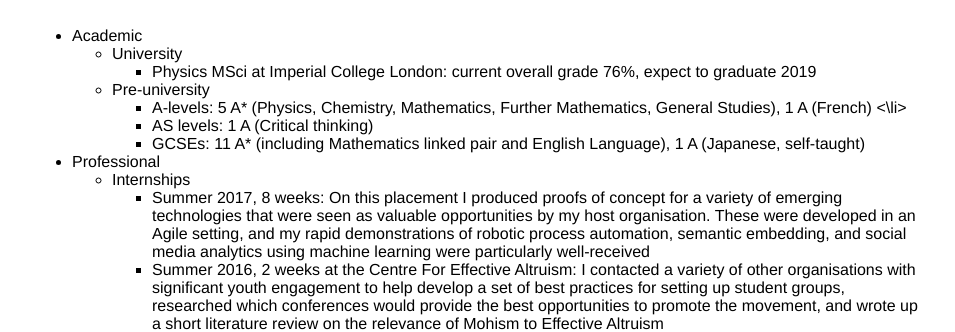
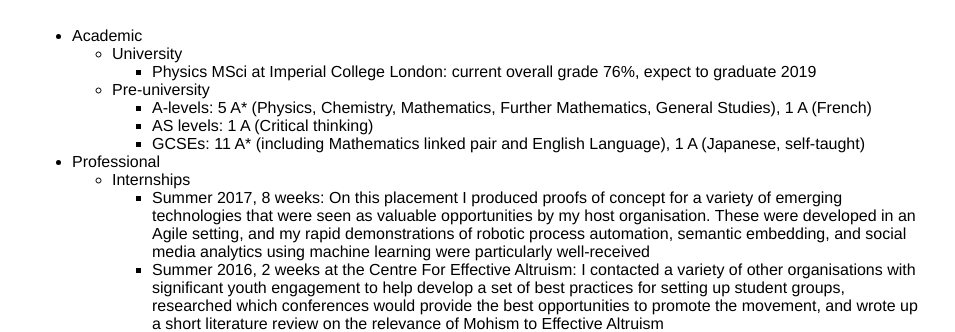
Before and after one commit to LouieTerrill/LouieTerrill.github.io, a Jekyll site: the page built from cv/index.html, in a window 1280 px wide. Shown: the part 131-463 px from the top of the page, without its empty margins (160-1115 px from the left). Built offline with Jekyll 4.4.1, drawn with Linux system fonts in a browser that asks for light colours.

Commit message:
Update index.html

```diff
--- a/cv/index.html
+++ b/cv/index.html
@@ -22,7 +22,7 @@
         <ul>
           <li>
             A-levels: 5 A* (Physics, Chemistry, Mathematics, Further Mathematics, General Studies), 1 A (French)
-          <\li>
+          </li>
           <li>
             AS levels: 1 A (Critical thinking)
           </li>
```
